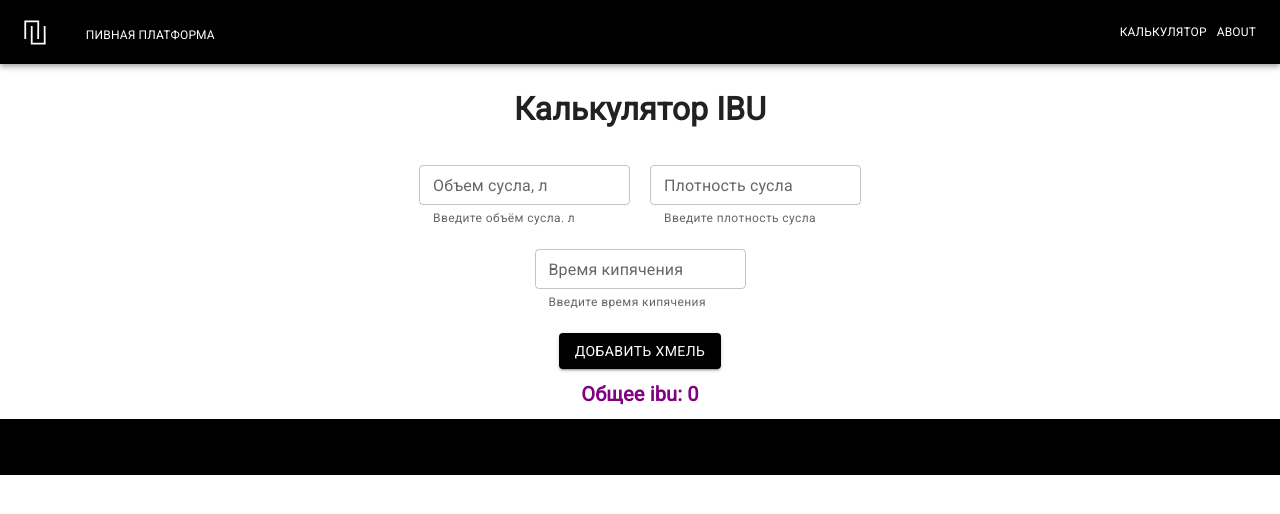
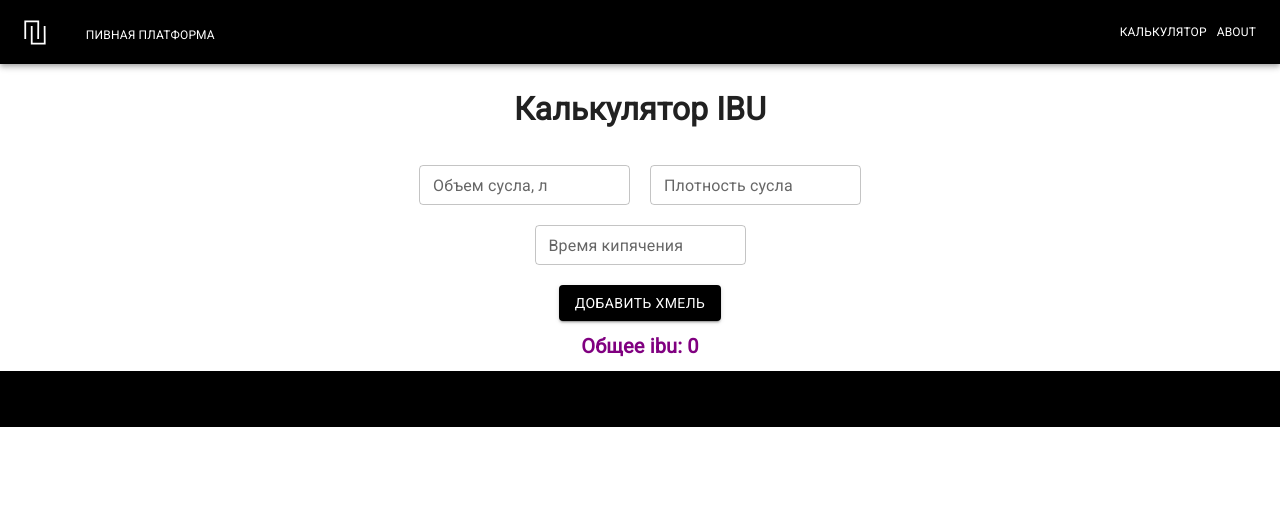
Before and after one commit to DmitriyBrewer/International-Bitterness-Units, a React (Create React App) app: page / in a window 1280 px wide. Shown: the top 514 px of the page. Built offline with nearby package versions, Linux system fonts and the light colour scheme.

Commit message:
validationText

```diff
--- a/src/components/Hop.tsx
+++ b/src/components/Hop.tsx
@@ -70,7 +70,7 @@ const Hop: React.FC<HopProps> = ({
   };
 
   const BlurTime = () => {
-    if (!value.time.trim() || parseInt(value.time, 10) >= parseInt(boil, 10) + 1) {
+    if (!value.time.trim() || !boil.trim() || parseInt(value.time, 10) >= parseInt(boil, 10) + 1) {
       setError({ ...error, time: true });
     } else setError({ ...error, time: false });
     gethop(id, { ...value });
@@ -94,7 +94,7 @@ const Hop: React.FC<HopProps> = ({
         type="number"
         error={error.alpha}
         helperText={
-          !error.alpha ? "Введите альфа кислота" : "❌ Не корректное значение"
+          !error.alpha ? "" : "❌ Альфа кислота от 0 до ∞"
         }
       />
       <PharamInput
@@ -114,7 +114,7 @@ const Hop: React.FC<HopProps> = ({
         type="number"
         error={error.time}
         helperText={
-          !error.time ? "Введите время внесения" : "❌ Не корректное значение"
+          !error.time ? "" : "❌ от 0 до время кипячения"
         }
       />
       <DeleteButton onClick={onClick} children={"удалить"} />
--- a/src/components/Wort.tsx
+++ b/src/components/Wort.tsx
@@ -89,7 +89,7 @@ const Wort: React.FC<WortProps> = ({ getwort }) => {
         type="number"
         error={error.volume}
         helperText={
-          !error.volume ? "Введите объём сусла. л" : "❌ Объём от 0 до 100 000"
+          !error.volume ? "" : "❌ Объём от 0 до 100 000, л"
         }
       />
       <PharamInput
@@ -101,7 +101,7 @@ const Wort: React.FC<WortProps> = ({ getwort }) => {
         type="number"
         error={error.destiny}
         helperText={
-          !error.destiny ? "Введите плотность сусла" : "❌ Plato от 5 до 35"
+          !error.destiny ? "" : "❌ Plato от 5 до 35"
         }
       />
       <PharamInput
@@ -114,7 +114,7 @@ const Wort: React.FC<WortProps> = ({ getwort }) => {
         error={error.boil}
         helperText={
           !error.boil
-            ? "Введите время кипячения"
+            ? ""
             : "❌ Кипячение от 0 до 200 мин"
         }
 
```
